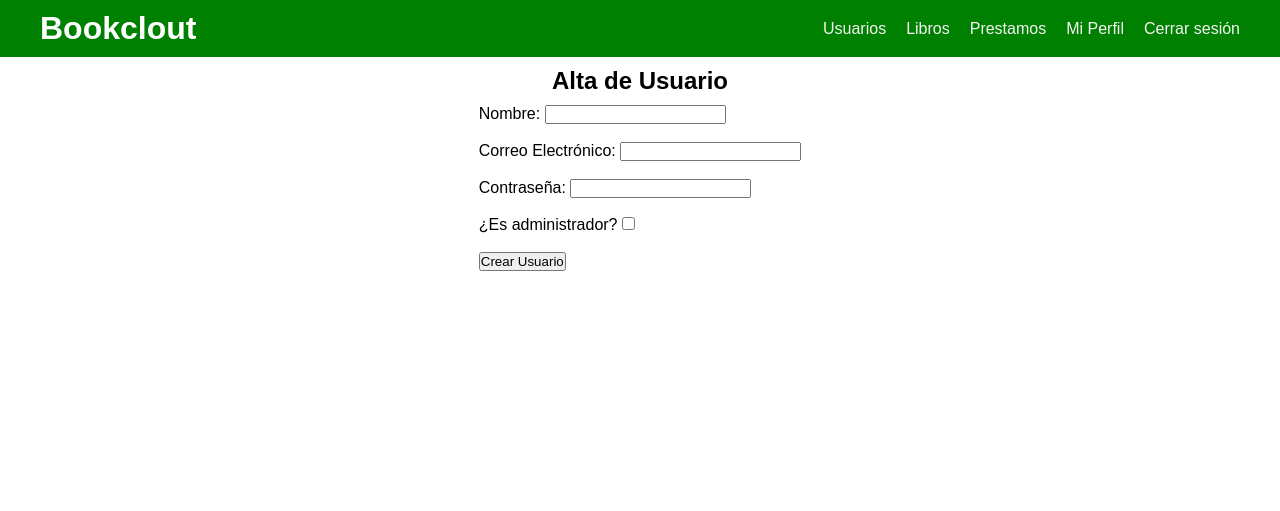
After one commit to davidgarciasolis/bookclout, a PHP site: page /manager/alta_usuario.php in a window 1280 px wide. The commit adds this page. Shown: the top 511 px of the page. Run offline with PHP 8.4, Linux system fonts and the light colour scheme; the visitor is signed in with stand-in values (Sample User, id 1).

Commit message:
alta de usuario
se hace un boton en la pagina usuarios y se crea la pagina alta usuario

```diff
--- a/css/main.css
+++ b/css/main.css
@@ -10,12 +10,12 @@ main {
 
 /* Estilo específico para el encabezado h1 dentro del main */
 main h1 {
-    margin: 0; /* Elimina márgenes adicionales para el h1 */
+    margin: 10px; /* Elimina márgenes adicionales para el h1 */
     font-size: 24px; /* Ajusta el tamaño del encabezado */
 }
 
-main button {
-    background-color: #007bff; /* Color de fondo del botón */
+main h1 button {
+    background-color: green; /* Color de fondo del botón */
     color: #fff; /* Color del texto */
     border: none; /* Elimina el borde del botón */
     padding: 10px 15px; /* Espaciado interno */
--- /dev/null
+++ b/manager/alta_usuario.php
@@ -0,0 +1,40 @@
+<?php include '../php/check_sesion.php'; ?>
+<!DOCTYPE html>
+<html lang="en">
+<head>
+    <meta charset="UTF-8">
+    <meta name="viewport" content="width=device-width, initial-scale=1.0">
+    <title>Crear usuario</title>
+    <link rel="stylesheet" href="../css/styles.css">
+</head>
+<body>
+        <!-- header -->
+        <?php include 'header.php';?>
+
+        <main>
+            <h1>Alta de Usuario</h1>
+            <form action="procesar_usuario.php" method="POST">
+                <label for="nombre">Nombre:</label>
+                <input type="text" id="nombre" name="nombre" maxlength="100" required>
+                <br><br>
+
+                <label for="email">Correo Electrónico:</label>
+                <input type="email" id="email" name="email" maxlength="255" required>
+                <br><br>
+
+                <label for="contraseña">Contraseña:</label>
+                <input type="password" id="contraseña" name="contraseña" maxlength="255" required>
+                <br><br>
+
+                <label for="admin">¿Es administrador?</label>
+                <input type="checkbox" id="admin" name="admin" value="1">
+                <br><br>
+
+                <button type="submit">Crear Usuario</button>
+            </form>
+        </main>
+
+        <!-- footer -->
+        <?php include '../footer.php';?>
+</body>
+</html>
```
Also changed, not shown: manager/usuarios.php (+7 -4 lines).
